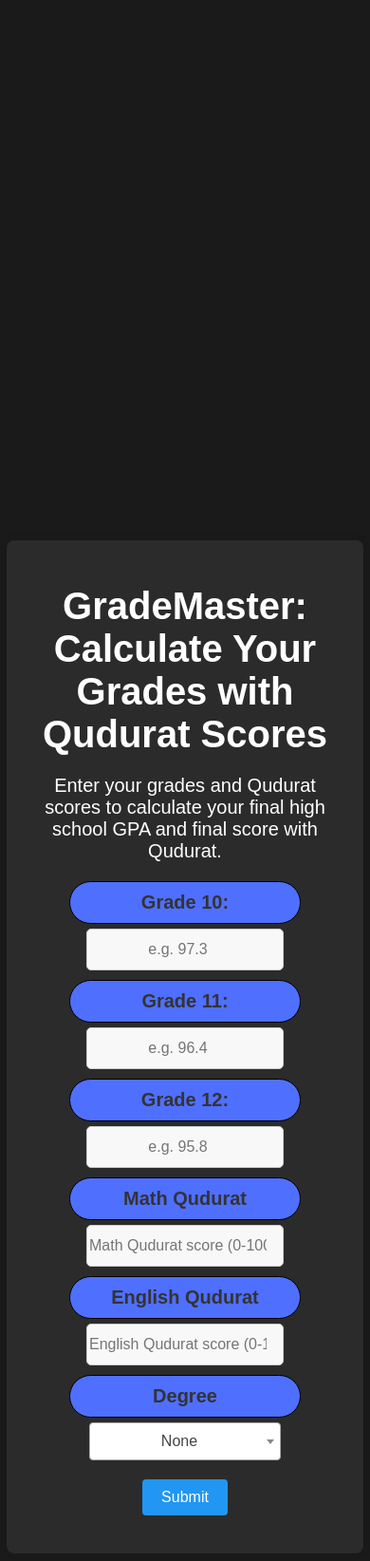
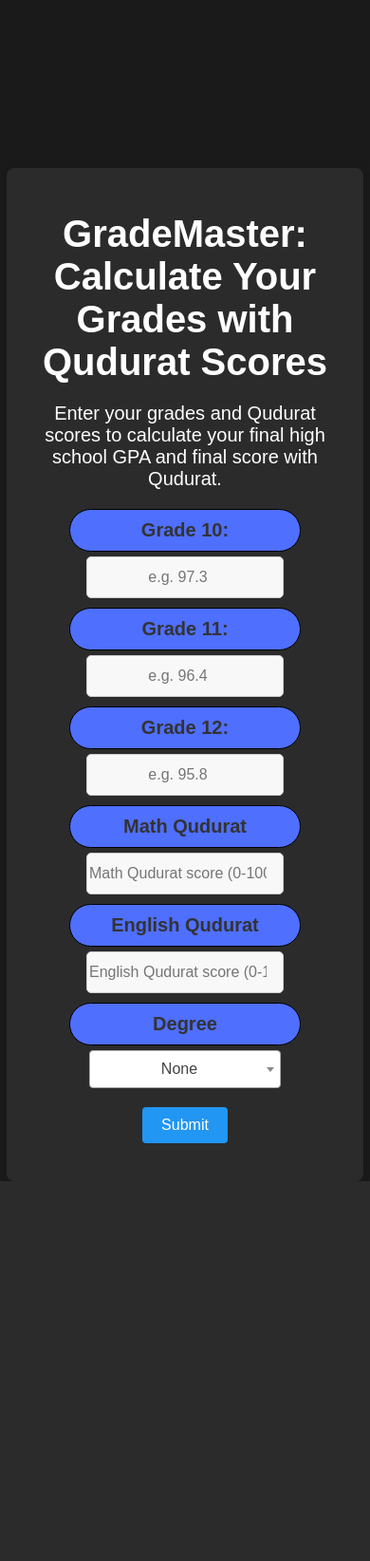
Before and after one commit to Nauseouswave/GPA-Calculator, a Flask app: page /public_tool in a window 390 px wide. Shown: the whole page at 95% size. After the commit the page ends 1244 px from the top, so only its background shows below. Run offline with Flask 3, Linux system fonts and the light colour scheme.

Commit message:
height fix

```diff
--- a/static/mobile-style.css
+++ b/static/mobile-style.css
@@ -157,6 +157,11 @@ input[type="number"] {
 }
 
 @media screen and (max-width: 768px) {
+
+    body {
+        height: 100vh;
+    }
+
     .boxed {
         width: 90%;
         padding: 20px;
```
